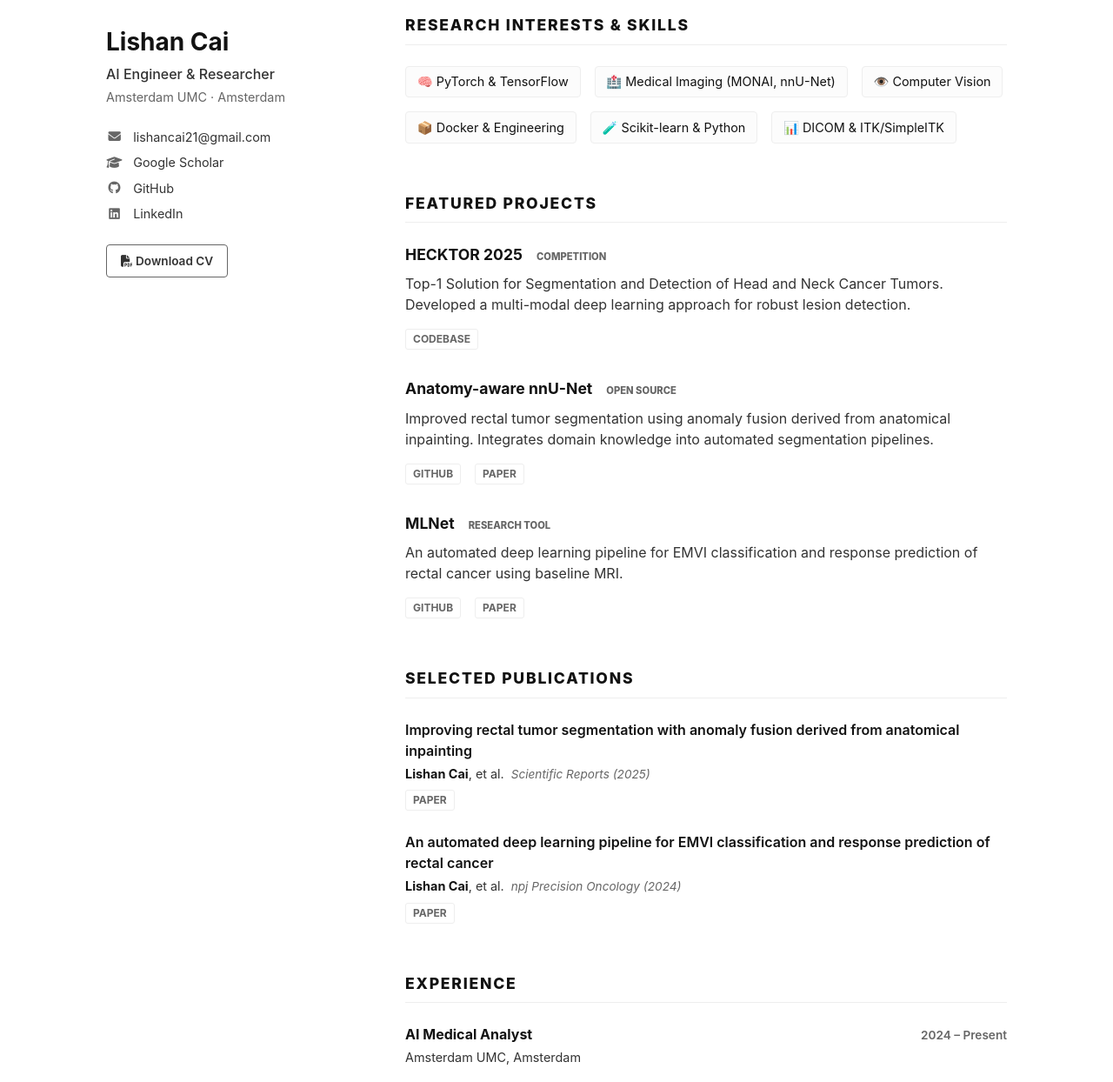
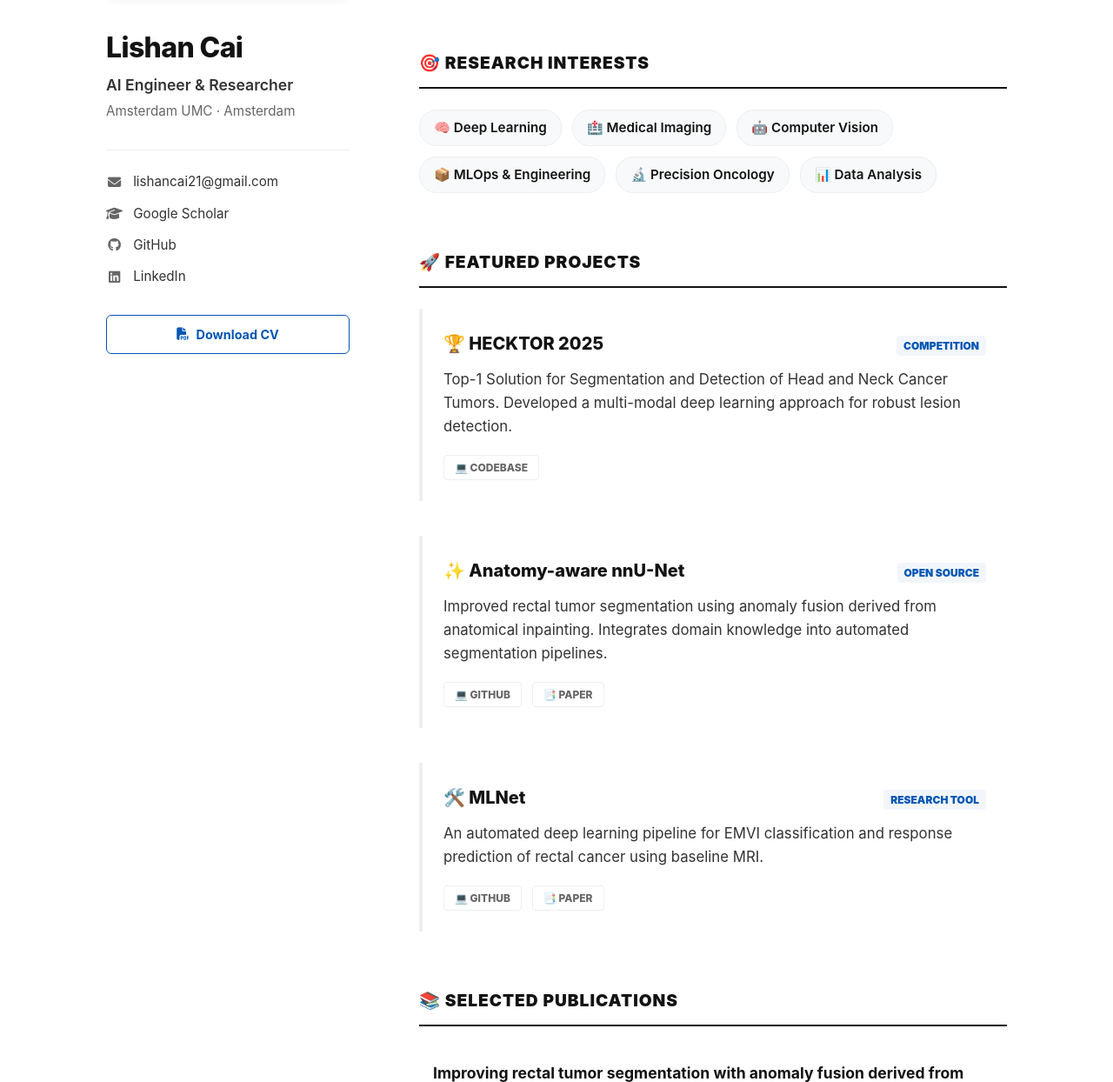
Before and after one commit to Liiiii2101/Liiiii2101.github.io, a plain HTML site: page index.html in a window 1280 px wide. Shown: the part 347-1591 px from the top of the page at 87% size. Drawn offline with Linux system fonts and the light colour scheme.

Commit message:
interactive design

```diff
--- a/css/academic.css
+++ b/css/academic.css
@@ -5,9 +5,14 @@
   --text-soft: #333333;
   --text-muted: #666666;
   --accent: #0056b3;
+  --accent-soft: rgba(0, 86, 179, 0.05);
   --border: #eeeeee;
   --sidebar-w: 280px;
   --container-max: 1100px;
+
+  /* Lively Palette */
+  --tag-bg: #f8f9fa;
+  --tag-hover: #e9ecef;
 }
 
 * { box-sizing: border-box; margin: 0; padding: 0; }
@@ -16,19 +21,19 @@ body {
   font-family: -apple-system, BlinkMacSystemFont, "Segoe UI", Roboto, Helvetica, Arial, sans-serif, "Apple Color Emoji", "Segoe UI Emoji", "Segoe UI Symbol";
   background: var(--bg);
   color: var(--text);
-  line-height: 1.5;
+  line-height: 1.6;
   -webkit-font-smoothing: antialiased;
 }
 
-a { color: var(--accent); text-decoration: none; }
-a:hover { text-decoration: underline; }
+a { color: var(--accent); text-decoration: none; transition: all 0.2s; }
+a:hover { color: #003d80; text-decoration: none; }
 
 .container {
   max-width: var(--container-max);
   margin: 0 auto;
   padding: 4rem 2rem;
   display: flex;
-  gap: 4rem;
+  gap: 5rem;
 }
 
 /* Sidebar */
@@ -42,100 +47,121 @@ a:hover { text-decoration: underline; }
 
 .avatar {
   width: 100%;
-  border-radius: 4px;
+  border-radius: 8px;
   margin-bottom: 1.5rem;
-  filter: grayscale(10%);
+  box-shadow: 0 4px 12px rgba(0,0,0,0.05);
+  transition: transform 0.3s;
 }
+.avatar:hover { transform: scale(1.02); }
 
-.name { font-size: 1.75rem; font-weight: 700; margin-bottom: 0.25rem; }
-.title { font-size: 1rem; color: var(--text-soft); margin-bottom: 0.25rem; font-weight: 500; }
-.affiliation { font-size: 0.9rem; color: var(--text-muted); margin-bottom: 1.5rem; }
+.name { font-size: 2rem; font-weight: 800; margin-bottom: 0.25rem; letter-spacing: -0.02em; }
+.title { font-size: 1.1rem; color: var(--text-soft); margin-bottom: 0.25rem; font-weight: 600; }
+.affiliation { font-size: 0.95rem; color: var(--text-muted); margin-bottom: 2rem; }
 
-.social-links { list-style: none; margin-bottom: 1.5rem; }
-.social-links li { margin-bottom: 0.5rem; font-size: 0.9rem; }
+.social-links { list-style: none; margin-bottom: 2rem; border-top: 1px solid var(--border); padding-top: 1.5rem; }
+.social-links li { margin-bottom: 0.75rem; font-size: 0.95rem; }
 .social-links a { color: var(--text-soft); display: flex; align-items: center; gap: 0.75rem; }
+.social-links a:hover { color: var(--accent); transform: translateX(4px); }
 .social-links i { width: 1.2rem; text-align: center; color: var(--text-muted); }
 
 .btn-cv {
-  display: inline-block;
-  padding: 0.5rem 1rem;
-  border: 1px solid var(--text-muted);
-  border-radius: 4px;
-  font-size: 0.85rem;
-  font-weight: 600;
-  color: var(--text-soft);
-  text-align: center;
+  display: flex;
+  align-items: center;
+  justify-content: center;
+  gap: 0.5rem;
+  padding: 0.6rem 1.2rem;
+  border: 1.5px solid var(--accent);
+  border-radius: 6px;
+  font-size: 0.9rem;
+  font-weight: 700;
+  color: var(--accent);
   transition: all 0.2s;
 }
-.btn-cv:hover { background: #f8f8f8; text-decoration: none; border-color: var(--text); }
+.btn-cv:hover { background: var(--accent); color: #fff; text-decoration: none; box-shadow: 0 4px 12px rgba(0,86,179,0.2); }
 
 /* Main Content */
 .main-content { flex: 1; min-width: 0; }
 
-section { margin-bottom: 3.5rem; }
+section { margin-bottom: 4rem; }
 .section-title {
-  font-size: 1.1rem;
-  font-weight: 800;
+  font-size: 1.2rem;
+  font-weight: 900;
   text-transform: uppercase;
-  letter-spacing: 0.1em;
+  letter-spacing: 0.05em;
   margin-bottom: 1.5rem;
-  border-bottom: 1px solid var(--border);
-  padding-bottom: 0.5rem;
+  padding-bottom: 0.75rem;
+  border-bottom: 2px solid var(--text);
+  display: flex;
+  align-items: center;
+  gap: 0.75rem;
 }
 
-p { margin-bottom: 1rem; color: var(--text-soft); }
+p { margin-bottom: 1.2rem; color: var(--text-soft); font-size: 1.05rem; }
 
-/* Research Interests / Skills */
-.interests-list { display: flex; flex-wrap: wrap; gap: 1rem; list-style: none; }
+/* Interests Tags */
+.interests-list { display: flex; flex-wrap: wrap; gap: 0.75rem; list-style: none; }
 .interests-list li {
-  background: #fcfcfc;
+  background: var(--tag-bg);
   border: 1px solid var(--border);
-  padding: 0.4rem 0.8rem;
-  border-radius: 4px;
-  font-size: 0.9rem;
+  padding: 0.5rem 1rem;
+  border-radius: 20px;
+  font-size: 0.95rem;
+  font-weight: 600;
   display: flex;
   align-items: center;
   gap: 0.5rem;
+  transition: all 0.2s;
+}
+.interests-list li:hover {
+  background: var(--bg);
+  border-color: var(--accent);
+  color: var(--accent);
+  transform: translateY(-2px);
+  box-shadow: 0 4px 8px rgba(0,0,0,0.05);
 }
 
 /* Publications */
 .pub-list { list-style: none; }
-.pub-item { margin-bottom: 1.5rem; }
-.pub-title { font-weight: 600; display: block; margin-bottom: 0.25rem; }
-.pub-authors { font-size: 0.9rem; color: var(--text-soft); margin-bottom: 0.5rem; }
-.pub-authors strong { color: var(--text); }
-.pub-venue { font-size: 0.85rem; color: var(--text-muted); font-style: italic; margin-left: 0.5rem; }
-.pub-links { display: flex; gap: 1rem; margin-top: 0.5rem; }
+.pub-item { margin-bottom: 2rem; padding: 1rem; border-radius: 8px; transition: background 0.2s; }
+.pub-item:hover { background: #fafafa; }
+.pub-title { font-weight: 700; font-size: 1.1rem; display: block; margin-bottom: 0.4rem; color: var(--text); }
+.pub-authors { font-size: 1rem; color: var(--text-soft); margin-bottom: 0.75rem; }
+.pub-authors strong { color: var(--text); border-bottom: 1px solid var(--accent); }
+.pub-venue { font-size: 0.9rem; color: var(--accent); font-weight: 700; margin-left: 0.5rem; }
+.pub-links { display: flex; flex-wrap: wrap; gap: 0.75rem; margin-top: 0.75rem; }
 .pub-link {
   font-size: 0.75rem;
-  font-weight: 700;
+  font-weight: 800;
   text-transform: uppercase;
-  border: 1px solid var(--border);
-  padding: 2px 8px;
-  border-radius: 3px;
+  border: 1.5px solid var(--border);
+  padding: 4px 12px;
+  border-radius: 4px;
   color: var(--text-muted);
+  background: #fff;
 }
-.pub-link:hover { border-color: var(--accent); color: var(--accent); text-decoration: none; }
+.pub-link:hover { border-color: var(--accent); color: var(--accent); transform: scale(1.05); }
 
 /* Projects */
-.project-item { margin-bottom: 2rem; }
-.project-header { display: flex; align-items: baseline; gap: 1rem; margin-bottom: 0.5rem; }
-.project-name { font-weight: 700; font-size: 1.1rem; }
-.project-tag { font-size: 0.7rem; font-weight: 800; text-transform: uppercase; color: var(--text-muted); }
+.project-item { margin-bottom: 2.5rem; padding: 1.5rem; border-left: 4px solid var(--border); transition: all 0.2s; }
+.project-item:hover { border-left-color: var(--accent); background: var(--accent-soft); }
+.project-header { display: flex; align-items: baseline; justify-content: space-between; margin-bottom: 0.75rem; }
+.project-name { font-weight: 800; font-size: 1.25rem; }
+.project-tag { font-size: 0.75rem; font-weight: 900; text-transform: uppercase; color: var(--accent); background: var(--accent-soft); padding: 2px 8px; border-radius: 4px; }
 
-/* Timeline (Experience/Education) */
-.timeline-item { margin-bottom: 1.5rem; position: relative; }
-.timeline-header { display: flex; justify-content: space-between; align-items: baseline; margin-bottom: 0.25rem; }
-.timeline-title { font-weight: 700; font-size: 1rem; }
-.timeline-date { font-size: 0.85rem; color: var(--text-muted); font-weight: 600; }
-.timeline-org { font-size: 0.9rem; color: var(--text-soft); }
+/* Timeline */
+.timeline-item { margin-bottom: 1.75rem; padding: 1rem; border-radius: 8px; transition: background 0.2s; }
+.timeline-item:hover { background: #fcfcfc; }
+.timeline-header { display: flex; justify-content: space-between; align-items: baseline; margin-bottom: 0.4rem; }
+.timeline-title { font-weight: 800; font-size: 1.05rem; }
+.timeline-date { font-size: 0.9rem; color: var(--text-muted); font-weight: 700; }
+.timeline-org { font-size: 0.95rem; color: var(--text-soft); font-weight: 500; }
 
 /* Responsive */
 @media (max-width: 900px) {
-  .container { flex-direction: column; padding: 2rem 1.5rem; gap: 2rem; }
+  .container { flex-direction: column; padding: 3rem 1.5rem; gap: 3rem; }
   .sidebar { width: 100%; position: static; text-align: center; }
-  .avatar { width: 180px; margin: 0 auto 1.5rem; }
-  .social-links { display: flex; flex-wrap: wrap; justify-content: center; gap: 1rem; }
+  .avatar { width: 160px; margin: 0 auto 1.5rem; }
+  .social-links { display: flex; flex-wrap: wrap; justify-content: center; gap: 1rem; border-bottom: 1px solid var(--border); padding-bottom: 1.5rem; }
   .social-links li { margin-bottom: 0; }
-  .section-title { font-size: 1rem; }
+  .name { font-size: 1.75rem; }
 }
--- a/index.html
+++ b/index.html
@@ -62,9 +62,9 @@
     <main class="main-content">
 
       <section id="about">
-        <h2 class="section-title">About Me</h2>
+        <h2 class="section-title">👋 About Me</h2>
         <p>
-          I am an <strong>AI Engineer and Researcher</strong> dedicated to bridging the gap between state-of-the-art deep learning research and real-world clinical applications. With a PhD background in medical image analysis, I specialize in building robust, interpretable models for complex diagnostic tasks.
+          <strong>Hi there!</strong> I am an <strong>AI Engineer and Researcher</strong> dedicated to bridging the gap between state-of-the-art deep learning research and real-world clinical applications. With a PhD background in medical image analysis, I specialize in building robust, interpretable models for complex diagnostic tasks.
         </p>
         <p>
           Currently based in Amsterdam, I focus on <strong>computer vision</strong>, <strong>medical imaging</strong>, and <strong>automated deep learning pipelines</strong> that enhance clinical decision-making and improve patient outcomes.
@@ -72,89 +72,89 @@
       </section>
 
       <section id="interests">
-        <h2 class="section-title">Research Interests & Skills</h2>
+        <h2 class="section-title">🎯 Research Interests</h2>
         <ul class="interests-list">
-          <li>🧠 PyTorch & TensorFlow</li>
-          <li>🏥 Medical Imaging (MONAI, nnU-Net)</li>
-          <li>👁️ Computer Vision</li>
-          <li>📦 Docker & Engineering</li>
-          <li>🧪 Scikit-learn & Python</li>
-          <li>📊 DICOM & ITK/SimpleITK</li>
+          <li>🧠 Deep Learning</li>
+          <li>🏥 Medical Imaging</li>
+          <li>🤖 Computer Vision</li>
+          <li>📦 MLOps & Engineering</li>
+          <li>🔬 Precision Oncology</li>
+          <li>📊 Data Analysis</li>
         </ul>
       </section>
 
       <section id="projects">
-        <h2 class="section-title">Featured Projects</h2>
+        <h2 class="section-title">🚀 Featured Projects</h2>
 
         <div class="project-item">
           <div class="project-header">
-            <span class="project-name">HECKTOR 2025</span>
+            <span class="project-name">🏆 HECKTOR 2025</span>
             <span class="project-tag">Competition</span>
           </div>
           <p>Top-1 Solution for Segmentation and Detection of Head and Neck Cancer Tumors. Developed a multi-modal deep learning approach for robust lesion detection.</p>
           <div class="pub-links">
-            <a href="https://github.com/Liiiii2101" class="pub-link" target="_blank">Codebase</a>
+            <a href="https://github.com/Liiiii2101" class="pub-link" target="_blank">💻 Codebase</a>
           </div>
         </div>
 
         <div class="project-item">
           <div class="project-header">
-            <span class="project-name">Anatomy-aware nnU-Net</span>
+            <span class="project-name">✨ Anatomy-aware nnU-Net</span>
             <span class="project-tag">Open Source</span>
           </div>
           <p>Improved rectal tumor segmentation using anomaly fusion derived from anatomical inpainting. Integrates domain knowledge into automated segmentation pipelines.</p>
           <div class="pub-links">
-            <a href="https://github.com/Liiiii2101/Anatomy-aware-nnUNet-for-Rectal-Tumor-Segmentation" class="pub-link" target="_blank">GitHub</a>
-            <a href="https://www.nature.com/articles/s41598-025-14265-9" class="pub-link" target="_blank">Paper</a>
+            <a href="https://github.com/Liiiii2101/Anatomy-aware-nnUNet-for-Rectal-Tumor-Segmentation" class="pub-link" target="_blank">💻 GitHub</a>
+            <a href="https://www.nature.com/articles/s41598-025-14265-9" class="pub-link" target="_blank">📑 Paper</a>
           </div>
         </div>
 
         <div class="project-item">
           <div class="project-header">
-            <span class="project-name">MLNet</span>
+            <span class="project-name">🛠️ MLNet</span>
             <span class="project-tag">Research Tool</span>
           </div>
           <p>An automated deep learning pipeline for EMVI classification and response prediction of rectal cancer using baseline MRI.</p>
           <div class="pub-links">
-            <a href="https://github.com/Liiiii2101/MLNet" class="pub-link" target="_blank">GitHub</a>
-            <a href="https://www.nature.com/articles/s41698-024-00516-x" class="pub-link" target="_blank">Paper</a>
+            <a href="https://github.com/Liiiii2101/MLNet" class="pub-link" target="_blank">💻 GitHub</a>
+            <a href="https://www.nature.com/articles/s41698-024-00516-x" class="pub-link" target="_blank">📑 Paper</a>
           </div>
         </div>
 
       </section>
 
       <section id="publications">
-        <h2 class="section-title">Selected Publications</h2>
+        <h2 class="section-title">📚 Selected Publications</h2>
         <ul class="pub-list">
           <li class="pub-item">
             <span class="pub-title">Improving rectal tumor segmentation with anomaly fusion derived from anatomical inpainting</span>
             <div class="pub-authors"><strong>Lishan Cai</strong>, et al.<span class="pub-venue">Scientific Reports (2025)</span></div>
             <div class="pub-links">
-              <a href="https://www.nature.com/articles/s41598-025-14265-9" class="pub-link" target="_blank">Paper</a>
+              <a href="https://www.nature.com/articles/s41598-025-14265-9" class="pub-link" target="_blank">📑 Paper</a>
             </div>
           </li>
           <li class="pub-item">
             <span class="pub-title">An automated deep learning pipeline for EMVI classification and response prediction of rectal cancer</span>
             <div class="pub-authors"><strong>Lishan Cai</strong>, et al.<span class="pub-venue">npj Precision Oncology (2024)</span></div>
             <div class="pub-links">
-              <a href="https://www.nature.com/articles/s41698-024-00516-x" class="pub-link" target="_blank">Paper</a>
+              <a href="https://www.nature.com/articles/s41698-024-00516-x" class="pub-link" target="_blank">📑 Paper</a>
             </div>
           </li>
         </ul>
       </section>
 
       <section id="experience">
-        <h2 class="section-title">Experience</h2>
+        <h2 class="section-title">💼 Experience</h2>
         <div class="timeline-item">
           <div class="timeline-header">
-            <span class="timeline-title">AI Medical Analyst</span>
+            <span class="timeline-title">👨‍💻 AI Medical Analyst</span>
             <span class="timeline-date">2024 – Present</span>
           </div>
           <div class="timeline-org">Amsterdam UMC, Amsterdam</div>
         </div>
         <div class="timeline-item">
           <div class="timeline-header">
-            <span class="timeline-title">PhD Candidate</span>
+            <span class="timeline-title">🎓 PhD Candidate</span>
             <span class="timeline-date">2020 – 2024</span>
           </div>
           <div class="timeline-org">Netherlands Cancer Institute</div>
@@ -162,7 +162,7 @@
       </section>
 
       <section id="education">
-        <h2 class="section-title">Education</h2>
+        <h2 class="section-title">🎓 Education</h2>
         <div class="timeline-item">
           <div class="timeline-header">
             <span class="timeline-title">PhD in AI (Medical Image Analysis)</span>
```
